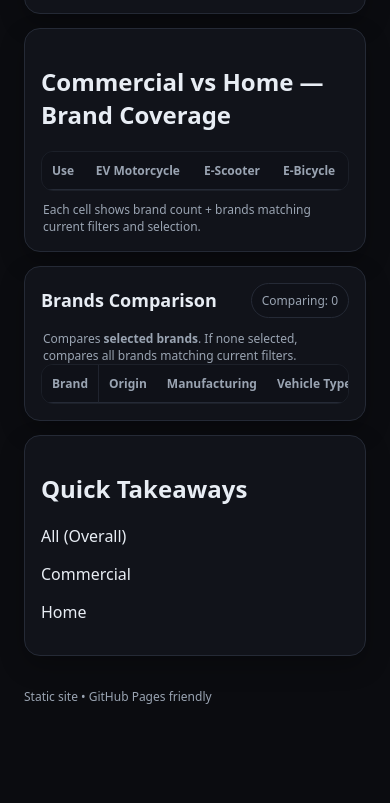
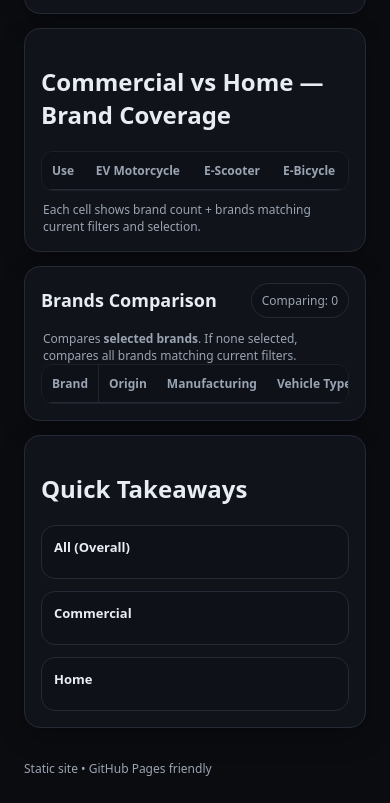
Before and after one commit to clement-cp-1188/ev-mobility-my, a plain HTML site: page index.html in a window 390 px wide. Shown: the part 975-1778 px from the top of the page. Before the commit the page ends 1706 px from the top, so only its background shows below. Drawn offline with Linux system fonts and the light colour scheme.

Commit message:
Update styles.css

```diff
--- a/styles.css
+++ b/styles.css
@@ -366,6 +366,43 @@ tbody td{
   max-height: none;
 }
 
+.takeawaysGrid{
+  display:grid;
+  grid-template-columns: repeat(3, 1fr);
+  gap: 12px;
+  margin-top: 12px;
+}
+
+.takeawayCol{
+  border: 1px solid var(--line);
+  background: #0f1118;
+  border-radius: 14px;
+  padding: 12px;
+}
+
+.takeawayHead{
+  font-weight: 700;
+  font-size: 13px;
+  margin-bottom: 10px;
+  color: var(--text);
+}
+
+.takeawayList{
+  margin: 0;
+  padding-left: 18px;
+  color: var(--muted);
+  line-height: 1.5;
+}
+
+.takeawayList li{
+  margin: 6px 0;
+}
+
+/* Responsive: stack columns on smaller screens */
+@media (max-width: 980px){
+  .takeawaysGrid{ grid-template-columns: 1fr; }
+}
+
 .moreBtn{
   margin-top: 6px;
   display:inline-flex;
```
